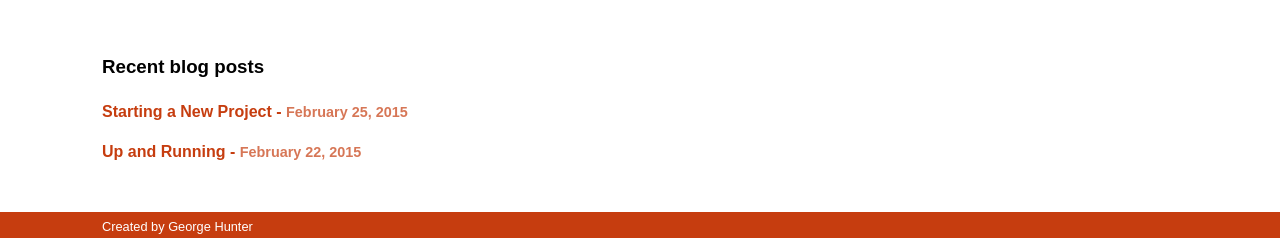
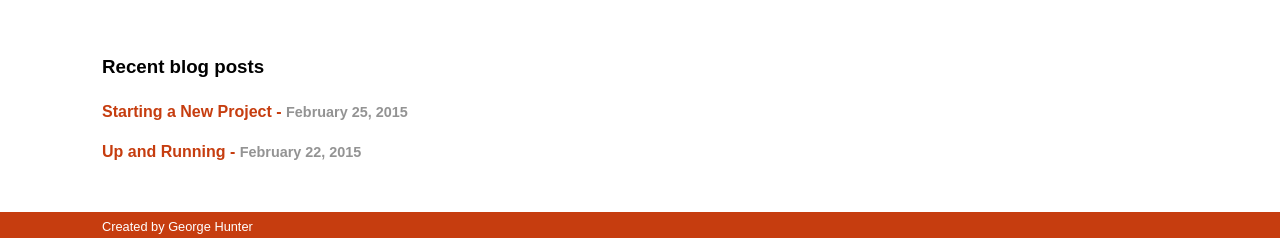
Before and after one commit to GeorgeHunter/GeorgeHunter.github.io, a Jekyll site: the page built from index.html, in a window 1280 px wide. Shown: the part 1227-1465 px from the top of the page. Built offline with Jekyll 4.4.1, drawn with Linux system fonts in a browser that asks for light colours.

Commit message:
Added fallback color on subtext

```diff
--- a/css/main.scss
+++ b/css/main.scss
@@ -202,6 +202,7 @@ ul {
 }
 
 .sub {
+    color: #666;
 	opacity: 0.7;
 	font-size: .9em;
 }
```
Also changed, not shown: 1 other file.
